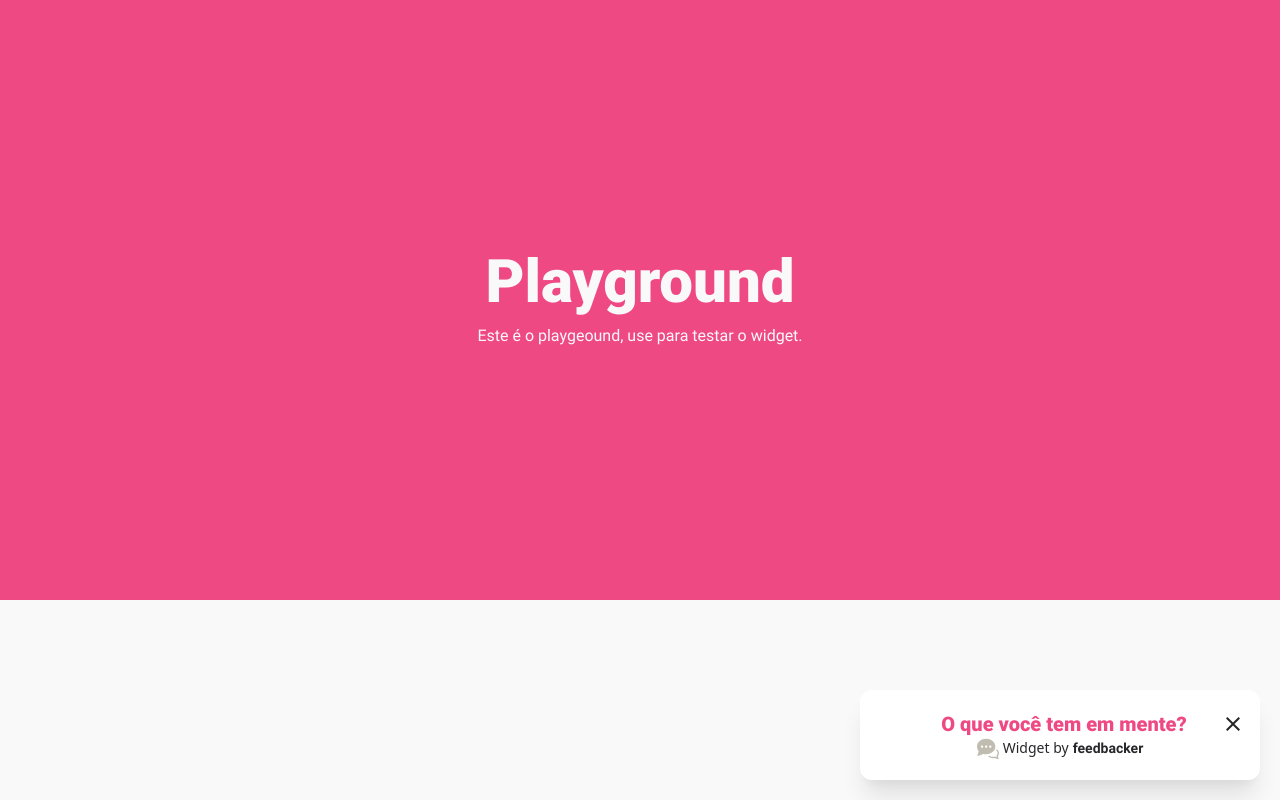
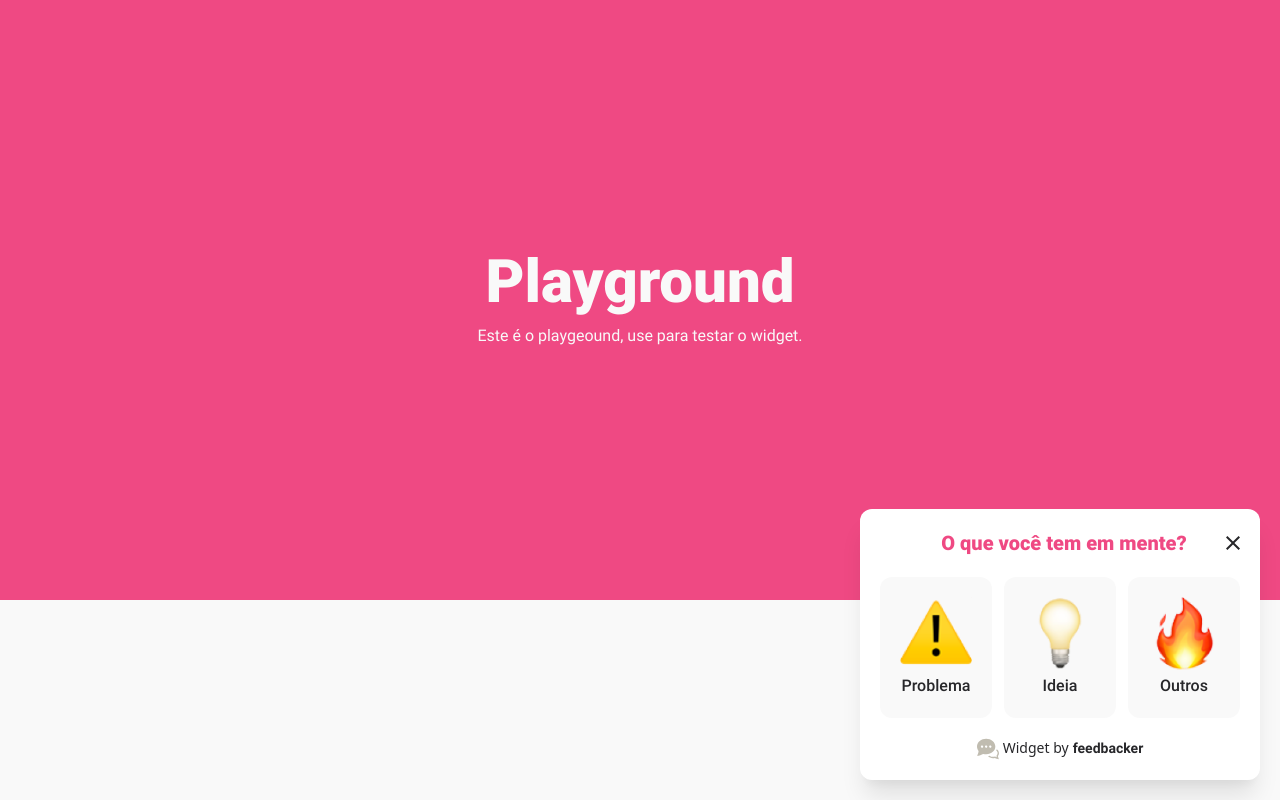
Before and after one commit to marqueslu/vue3-training, a Vue app in the folder widget/: page / in a window 1280 px wide. Both pictures are taken after a click on the element "Deixe um feedback". Shown: the top 800 px of the page. Built offline with nearby package versions, Linux system fonts and the light colour scheme.

Commit message:
Add wizard

```diff
--- /dev/null
+++ b/widget/src/components/Wizard/SelectFeedbackType.vue
@@ -0,0 +1,90 @@
+<template>
+  <div class="flex justify-between w-full my-5">
+    <button
+      @click="() => handleSelect('ISSUE')"
+      class="
+        rounded-xl
+        hover:bg-gray-100
+        bg-brand-gray
+        flex flex-col
+        justify-center
+        items-center
+        p-5
+        w-28
+        cursor-pointer
+        focus:outline-none
+      "
+    >
+      <div class="w-full">
+        <img src="../../assets/images/issue.png" alt="problema" />
+      </div>
+
+      <p class="font-medium mt-1 text-gray-800">Problema</p>
+    </button>
+
+    <button
+      @click="() => handleSelect('IDEA')"
+      class="
+        rounded-xl
+        hover:bg-gray-100
+        bg-brand-gray
+        flex flex-col
+        justify-center
+        items-center
+        p-5
+        w-28
+        cursor-pointer
+        focus:outline-none
+      "
+    >
+      <div class="w-full">
+        <img src="../../assets/images/lamp.png" alt="ideia" />
+      </div>
+
+      <p class="font-medium mt-1 text-gray-800">Ideia</p>
+    </button>
+
+    <button
+      @click="() => handleSelect('OTHER')"
+      class="
+        rounded-xl
+        hover:bg-gray-100
+        bg-brand-gray
+        flex flex-col
+        justify-center
+        items-center
+        p-5
+        w-28
+        cursor-pointer
+        focus:outline-none
+      "
+    >
+      <div class="w-full">
+        <img src="../../assets/images/fire.png" alt="outros" />
+      </div>
+
+      <p class="font-medium mt-1 text-gray-800">Outros</p>
+    </button>
+  </div>
+</template>
+
+<script lang="ts">
+import { defineComponent, SetupContext } from 'vue'
+
+interface SetupReturn {
+  handleSelect(type: string): void
+}
+
+export default defineComponent({
+  setup (_, { emit }: SetupContext): SetupReturn {
+    function handleSelect (type: string): void {
+      emit('select-feedback-type', type)
+      emit('next')
+    }
+
+    return {
+      handleSelect
+    }
+  }
+})
+</script>
--- /dev/null
+++ b/widget/src/components/Wizard/WriteAFeedback.vue
@@ -0,0 +1,3 @@
+<template>
+  Write a Feedback
+</template>
--- /dev/null
+++ b/widget/src/components/Wizard/index.vue
@@ -0,0 +1,39 @@
+<template>
+  <component
+    :is="store.currentComponent"
+    @select-feedback-type="handleSelectFeedbackType"
+    @next="next"
+  ></component>
+</template>
+
+<script lang="ts">
+import { defineComponent } from 'vue'
+import SelectFeedbackType from './SelectFeedbackType.vue'
+import WriteAFeedback from '../Wizard/WriteAFeedback.vue'
+import useStore from '../../hooks/store'
+import useNavigation, { Navigation } from '@/hooks/navigation'
+import { StoreState, setFeedbackType } from '../../store'
+
+interface SetupReturn {
+  store: StoreState;
+  next: Navigation['next']
+  handleSelectFeedbackType: (type: string) => void;
+}
+
+export default defineComponent({
+  components: { SelectFeedbackType, WriteAFeedback },
+  setup (): SetupReturn {
+    const store = useStore()
+    const { next } = useNavigation()
+    function handleSelectFeedbackType (type: string): void {
+      setFeedbackType(type)
+    }
+
+    return {
+      store,
+      next,
+      handleSelectFeedbackType
+    }
+  }
+})
+</script>
--- a/widget/src/views/Widget/Box.vue
+++ b/widget/src/views/Widget/Box.vue
@@ -9,7 +9,7 @@
     >
       <button
         v-if="canShowAdditionalControlAndInfo"
-        @click="() => ({})"
+        @click="back"
         :disabled="canGoBack"
         :class="{ invisible: canGoBack }"
         class="text-xl text-gray-800 focus:outline-none"
@@ -32,6 +32,8 @@
       </button>
     </div>
 
+    <wizard />
+
     <div
       class="text-gray-800 text-sm flex"
       v-if="canShowAdditionalControlAndInfo"
@@ -48,12 +50,15 @@
 <script lang="ts">
 import { defineComponent, computed, ComputedRef, SetupContext } from 'vue'
 import Icon from '../../components/Icon/index.vue'
+import Wizard from '../../components/Wizard/index.vue'
 import { brand } from '../../../palette'
 import colors from 'tailwindcss/colors'
 import useStore from '../../hooks/store'
+import useNavigation, { Navigation } from '../../hooks/navigation'
 
 interface SetupReturn {
   emit: SetupContext['emit'];
+  back: Navigation['back']
   canGoBack: ComputedRef<boolean>;
   label: ComputedRef<string>;
   canShowAdditionalControlAndInfo: ComputedRef<boolean>;
@@ -63,9 +68,11 @@ interface SetupReturn {
 
 export default defineComponent({
   emits: ['close-box'],
-  components: { Icon },
+  components: { Icon, Wizard },
   setup (_, { emit }: SetupContext): SetupReturn {
     const store = useStore()
+    const { back } = useNavigation()
+
     const label = computed<string>(() => {
       if (store.feedbackType === 'ISSUE') {
         return 'Reporte um problema'
@@ -95,6 +102,7 @@ export default defineComponent({
 
     return {
       emit,
+      back,
       colors,
       label,
       brandColors: brand,
```
Also changed, not shown: widget/src/components/Wizard/Error.vue (added), widget/src/components/Wizard/Success.vue (added).
